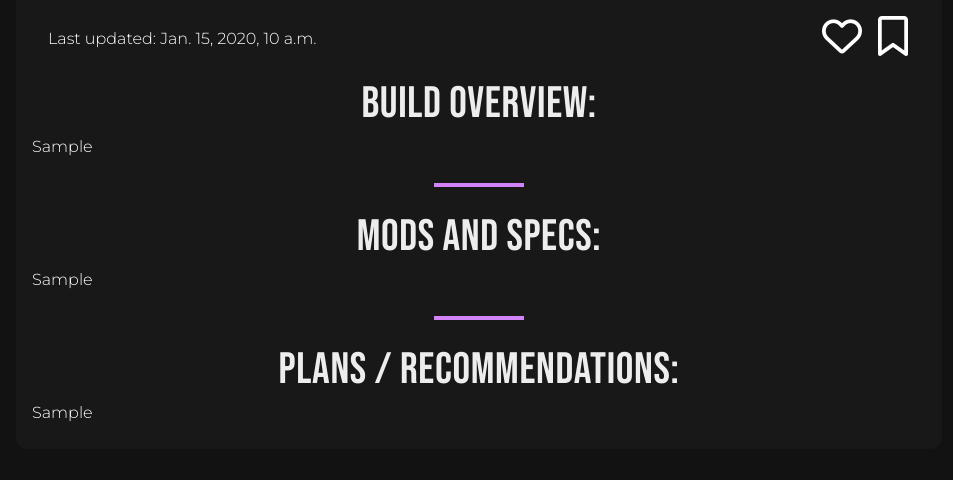
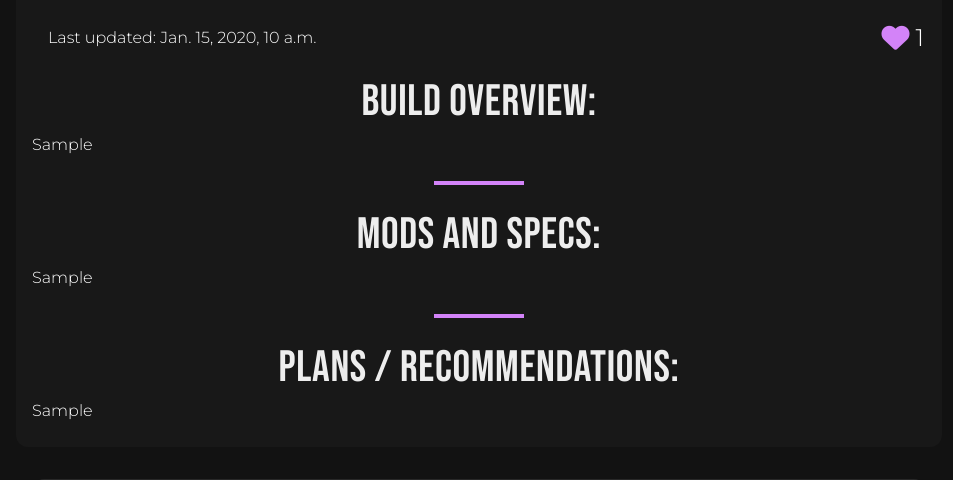
Before and after one commit to ryanoneill416/mod_cartel, a Django app: a page that uses templates/build_detail.html in a window 1280 px wide. Shown: the part 348-828 px from the top of the page, without its empty margins (161-1114 px from the left). Run offline with Django 3.2, Linux system fonts and the light colour scheme; a user stored in the database is signed in; tables that the repository leaves empty hold one stand-in row (values such as "Sample post"); some libraries are stand-ins or nearby versions.

Commit message:
implement buildLike view and url w/ provisional styling

```diff
--- a/static/css/style.css
+++ b/static/css/style.css
@@ -432,6 +432,16 @@ hr {
     border: 2.5px solid;
 }
 
+.card-indicator form {
+    background-color: #121212;
+}
+
+.btn-like {
+    background-color: #181818 !important;
+    border: none !important;
+}
+
+
 /* Comment Section Styling */
 .comment-display {
     background-color: #282828;
--- a/templates/build_detail.html
+++ b/templates/build_detail.html
@@ -3,7 +3,6 @@
 {% load static %}
 {% load crispy_forms_tags %}
 
-{% if user.is_authenticated %}
 <section class="build-detail">
     <div class="container">
         <div class="row">
@@ -17,8 +16,21 @@
                     <div class="d-flex justify-content-between align-items-center mb-3">
                         <p class="my-auto ms-3">Last updated: {{ build.updated_date }}</p>
                         <div class="card-indicator btn-group my-auto">
-                            <a href="#" class="me-3"><i class="fa-regular fa-heart fs-1"></i></a>
-                            <a href="#"><i class="fa-regular fa-bookmark fs-1 me-3"></i></a>
+                            <!-- <a href="#"><i class="fa-regular fa-bookmark fs-1 me-3"></i></a> -->
+                                {% if user.is_authenticated %}
+                                <form class="d-inline" action="{% url 'build_like' build.slug %}" method="POST">
+                                    {% csrf_token %}
+                                    {% if liked %}
+                                    <button type="submit" name="userbuild_id" value="{{build.slug}}" class="btn-like"><i class="fa-solid fa-heart" style="color: #d383f8;"></i></button>
+                                    {% else %}
+                                    <button type="submit" name="userbuild_id" value="{{build.slug}}" class="btn-like"><i class="far fa-heart" style="color: #ffff;"></i></button>
+                                    {% endif %}
+                                </form>
+                                {% else %}
+                                <span class="text-secondary"><i class="far fa-heart me-1" style="color: #ffff;"></i></span>
+                                {% endif %}
+                            <!-- The number of likes goes before the closing strong tag -->
+                            <span class="fs-4 my-auto"> {{ build.number_of_likes }}</span>
                         </div>
                     </div>
                     <h2 class="text-center mb-1"> Build Overview:</h2>
@@ -83,6 +95,8 @@
                                 {% csrf_token %}
                                 <button type="submit" class="btn btn-user mb-2">Post</button>
                             </form>
+                        {% else %}
+                        <p class="text-center">If you wish to leave a comment, you must <a href="{% url 'account_login' %}">Login</a> or <a href="{% url 'account_signup' %}">Register</a></p>
                         {% endif %}
                     </div>
                 </div>
@@ -92,6 +106,4 @@
 </section>
 
 
-{% endif %}
-
 {% endblock %}
--- a/webapp/urls.py
+++ b/webapp/urls.py
@@ -10,6 +10,7 @@ urlpatterns = [
     path('delete_build/<int:build_id>',
          views.delete_build, name='delete_build'),
     path('<slug:slug>/', views.BuildDetail.as_view(), name="build_detail"),
+    path('like/<slug:slug>/', views.BuildLike.as_view(), name='build_like'),
     path('delete_comment/<int:comment_id>',
          views.delete_comment, name='delete_comment'),
 ]
--- a/webapp/views.py
+++ b/webapp/views.py
@@ -171,6 +171,20 @@ class EditBuild(UpdateView):
     template_name = 'edit_build.html'
 
 
+class BuildLike(View):
+    """
+    Ability to like and unlike specified builds
+    """
+
+    def post(self, request, slug):
+        build = get_object_or_404(Build, slug=slug)
+        if build.likes.filter(id=request.user.id).exists():
+            build.likes.remove(request.user)
+        else:
+            build.likes.add(request.user)
+        return HttpResponseRedirect(reverse('build_detail', args=[slug]))
+
+
 @login_required
 def delete_build(request, build_id):
     """
```
Lines whose indentation alone changed are shown as unchanged.
